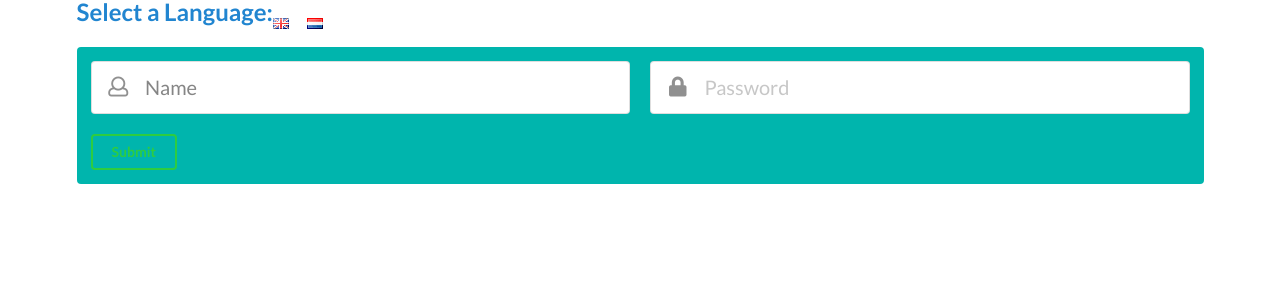
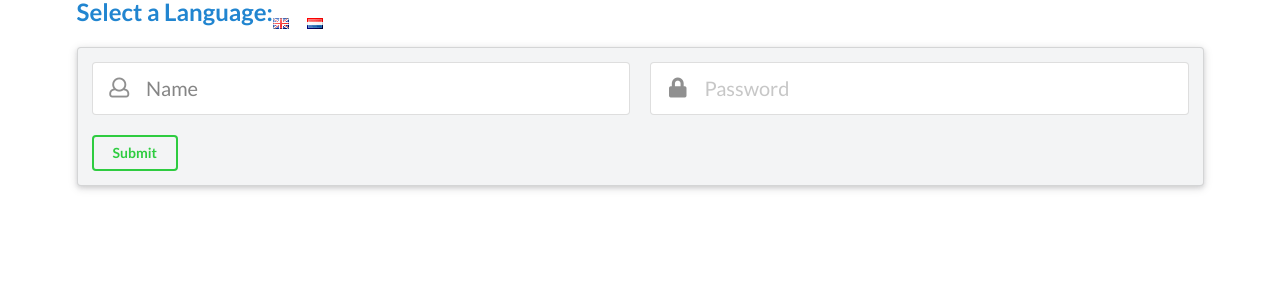
Before and after one commit to tom2kota/international-form-react-context, a React (Create React App) app: page / in a window 1280 px wide. Shown: the top 300 px of the page. Built offline with nearby package versions, Linux system fonts and the light colour scheme.

Commit message:
Update UserCreate.js

```diff
--- a/src/components/UserCreate.js
+++ b/src/components/UserCreate.js
@@ -3,12 +3,10 @@ import Field from "./Field";
 import Button from "./Button";
 
 const UserCreate = () => (
-    <div className="ui raised teal inverted segment">
+    <div className="ui raised secondary segment">
         <div className="ui huge form">
-
-                <Field/>
-                <Button/>
-
+            <Field/>
+            <Button/>
         </div>
     </div>
 )
```
